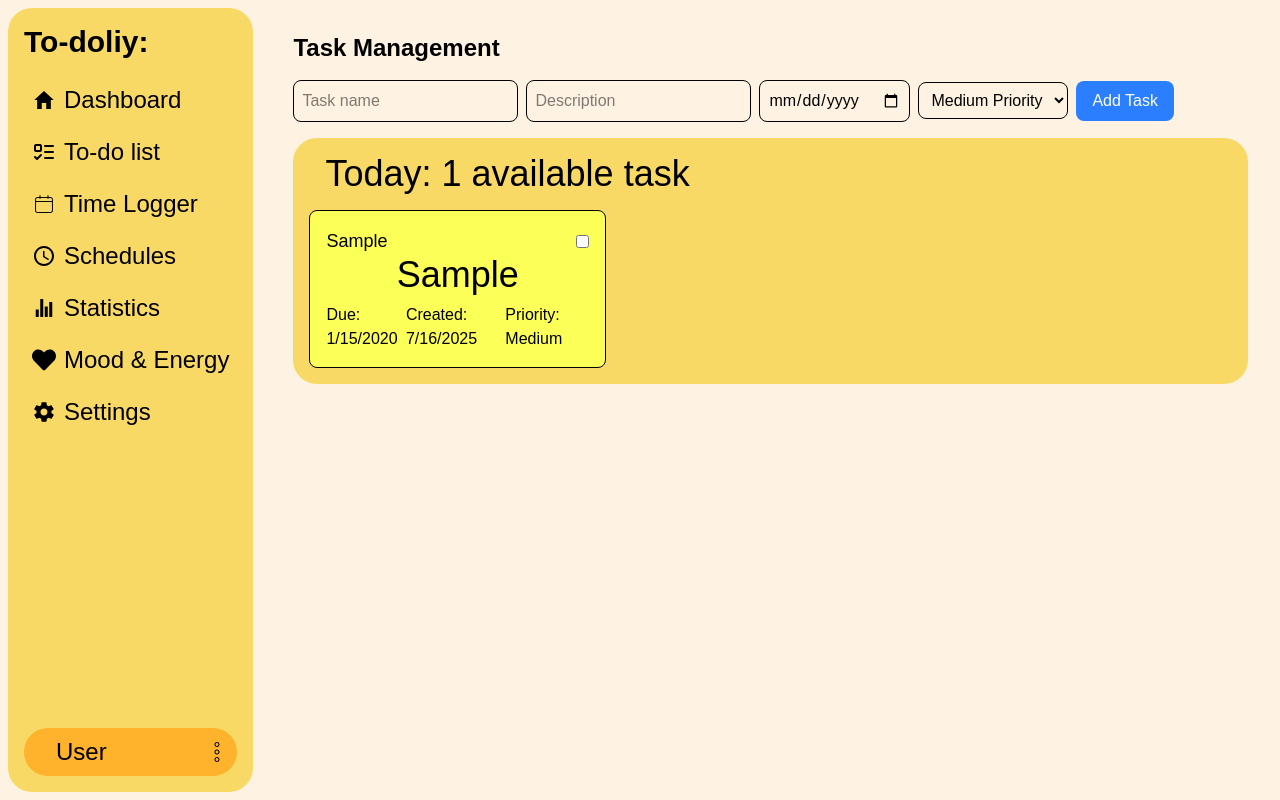
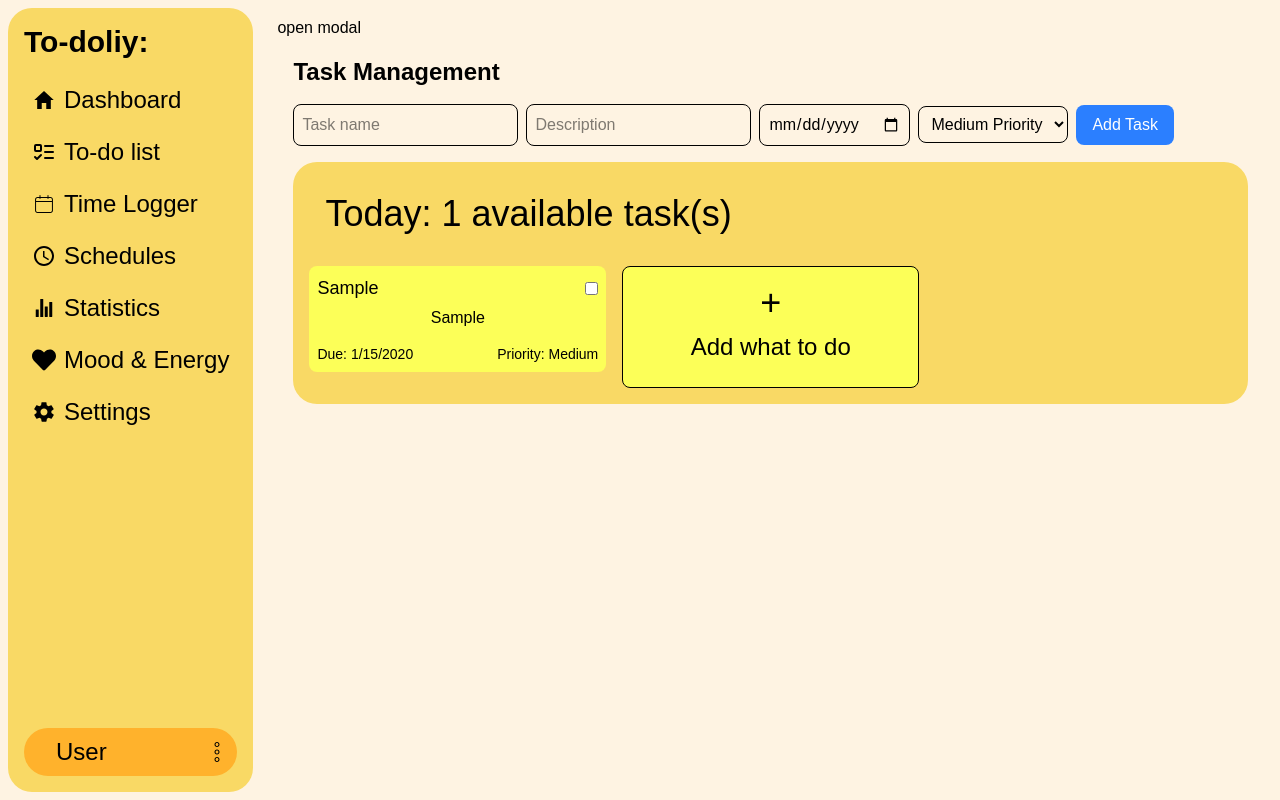
Before and after one commit to TCAppend/To-doliy-Project, a Next.js app in the folder to-doliy/: page /dashboard/Task-Management-Page in a window 1280 px wide. Both pictures are taken after typing "Sample", "Sample", "2020-01-15" into the empty fields and a click on the button "Add Task". Built offline with nearby package versions, Linux system fonts and the light colour scheme.

Commit message:
Update page.tsx

```diff
--- a/to-doliy/src/app/dashboard/Task-Management-Page/page.tsx
+++ b/to-doliy/src/app/dashboard/Task-Management-Page/page.tsx
@@ -1,49 +1,92 @@
 'use client';
-import { useState } from 'react';
+import { useEffect, useState } from 'react';
 
 interface Task {
     id: number;
     name: string;
     description: string;
     isCompleted: boolean;
-    expDate: Date;
-    dateCreated: Date;
+    expDate: string; // Stored as string
+    dateCreated: string; // Stored as string
     priority: 'Low' | 'Medium' | 'High';
 }
 
 export default function Task_Management() {
-    // Initial tasks array
     const [tasks, setTasks] = useState<Task[]>([]);
-
+    const [isLoaded, setIsLoaded] = useState(false); // 👈 Added flag
     const [newTask, setNewTask] = useState({
         name: '',
         description: '',
         expDate: '',
-        priority: 'Medium' as 'Low' | 'Medium' | 'High'
+        priority: 'Medium' as 'Low' | 'Medium' | 'High',
     });
 
-    // Function to toggle task completion
+    // ✅ Load tasks from localStorage on mount
+    useEffect(() => {
+        if (typeof window !== 'undefined') {
+            const stored = localStorage.getItem('tasks');
+            if (stored) {
+                setTasks(JSON.parse(stored));
+            }
+            setIsLoaded(true); // 👈 After loading
+        }
+    }, []);
+
+    // ✅ Save tasks to localStorage on update
+    useEffect(() => {
+        if (isLoaded) {
+            localStorage.setItem('tasks', JSON.stringify(tasks));
+        }
+    }, [tasks, isLoaded]);
+
     const toggleTask = (id: number) => {
-        setTasks(tasks.map(task =>
+        setTasks(prev =>
+            prev.map(task =>
                 task.id === id ? { ...task, isCompleted: !task.isCompleted } : task
-        ));
+            )
+        );
     };
 
     const addTask = (e: React.FormEvent) => {
         e.preventDefault();
-        setTasks([...tasks, {
-          id: tasks.length + 1,
+        const newEntry: Task = {
+            id: Date.now(),
             name: newTask.name,
+            description: newTask.description,
             isCompleted: false,
-          expDate: new Date(newTask.expDate),
-          dateCreated: new Date(),
+            expDate: newTask.expDate,
+            dateCreated: new Date().toISOString(),
             priority: newTask.priority,
-          description: newTask.description,
-        }]);
-        setNewTask({ name: '', description: '' ,expDate: '', priority: 'Medium' });
+        };
+        setTasks(prev => [...prev, newEntry]);
+        setNewTask({ name: '', description: '', expDate: '', priority: 'Medium' });
     };
 
+    if (!isLoaded) return null;
+
+
+
     return (
+<>
+
+        {/* Modal Here */}
+
+        <button className="btn" onClick={()=>document.getElementById('my_modal_1').showModal()}>open modal</button>
+
+<dialog id="my_modal_1" className="modal">
+  <div className="modal-box">
+    <h3 className="font-bold text-lg">Hello!</h3>
+    <p className="py-4">Press ESC key or click the button below to close</p>
+    <div className="modal-action">
+      <form method="dialog">
+        {/* if there is a button in form, it will close the modal */}
+        <button className="btn">Close</button>
+      </form>
+    </div>
+  </div>
+</dialog>
+
+
         <div className="p-4">
             <h1 className="text-2xl font-bold mb-4">Task Management</h1>
             <form onSubmit={addTask} className="mb-4">
@@ -72,26 +115,25 @@ export default function Task_Management() {
                 />
                 <select
                     value={newTask.priority}
-                    onChange={(e) => setNewTask({ ...newTask, priority: e.target.value as 'Low' | 'Medium' | 'High' })}
+                    onChange={(e) =>
+                        setNewTask({ ...newTask, priority: e.target.value as 'Low' | 'Medium' | 'High' })
+                    }
                     className="border p-2 rounded-lg mr-2"
                 >
                     <option value="Low">Low Priority</option>
                     <option value="Medium">Medium Priority</option>
                     <option value="High">High Priority</option>
                 </select>
-                <button
-                    type="submit"
-                    className="bg-blue-500 text-white px-4 py-2 rounded-lg"
-                >
+                <button type="submit" className="bg-blue-500 text-white px-4 py-2 rounded-lg">
                     Add Task
                 </button>
             </form>
-            <div className="bg-[#F9D965] p-4 rounded-3xl ">
-                <a className='p-4 text-4xl'>Today: {tasks.length} available task</a>
+
+            <div className="bg-[#F9D965] p-4 rounded-3xl">
+                <p className="p-4 text-4xl">Today: {tasks.length} available task(s)</p>
                 <div className="space-y-4 grid grid-cols-1 md:grid-cols-2 lg:grid-cols-3 gap-4 mt-4">
-
-                {tasks.map(task => (
-                    <div key={task.id} className="flex items-center p-4  border rounded-lg bg-[#FCFF58]">
+                    {tasks.map((task) => (
+                        <div key={task.id} className="flex flex-col p-2 rounded-lg bg-[#FCFF58] w-full">
 
                             <div className="flex-1">
                                 <div className="flex justify-between items-center">
@@ -106,21 +148,28 @@ export default function Task_Management() {
                                     />
                                 </div>
 
-                                <p className='text-4xl text-center'>{task.description}</p>
-
-                                <div className='flex items-center mt-2'>
-                                    <p>Due: {task.expDate.toLocaleDateString()}</p>
-                                <p>Created: {task.dateCreated.toLocaleDateString()}</p>
+                                <p className="text-base text-center px-2 py-1 break-words justify-items-center">{task.description}</p>
+                            </div>
+                            <div className="flex justify-between items-center mt-2 flex-wrap gap-2 text-sm">
+                                    <p>Due: {new Date(task.expDate).toLocaleDateString()}</p>
                                     <p>Priority: {task.priority}</p>
-                                </div>
-
-
                                 </div>
                         </div>
                     ))}
+                    <div className="items-center p-4 border rounded-lg bg-[#FCFF58]">
+                            <div className="text-center">
+                                    <h3 className="text-4xl mb-2">
+                                        +
+                                    </h3>
+                                    <h3 className='text-2xl mb-2'>
+                                        Add what to do
+                                    </h3>
                             </div>
                         </div>
+                </div>
+            </div>
+        </div>
+</>
 
-        </div>
     );
 }
```
Lines whose indentation alone changed are shown as unchanged.
